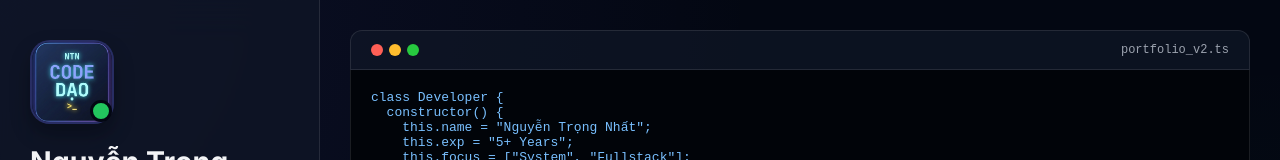
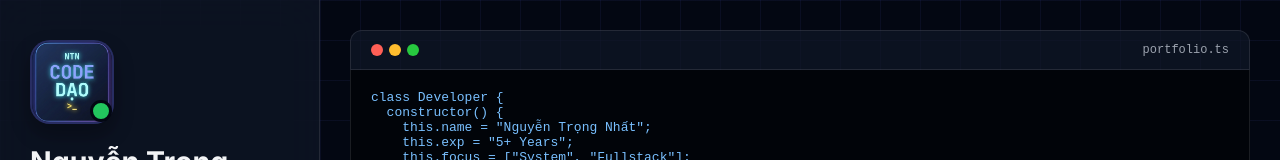
Before and after one commit to Motmaimai/my-profile, a React (Create React App) app: page / in a window 1280 px wide. Shown: the top 160 px of the page. Built offline with nearby package versions, Linux system fonts and the light colour scheme.

Commit message:
Update css !

```diff
--- a/public/index.html
+++ b/public/index.html
@@ -48,4 +48,12 @@
       To create a production bundle, use `npm run build` or `yarn build`.
     -->
   </body>
+  <script>
+    document.addEventListener('mousemove', (e) => {
+        const body = document.body;
+        // Lấy tọa độ chuột và gán vào biến CSS
+        body.style.setProperty('--mouse-x', `${e.clientX}px`);
+        body.style.setProperty('--mouse-y', `${e.clientY}px`);
+    });
+  </script>
 </html>
--- a/src/containers/Main.js
+++ b/src/containers/Main.js
@@ -93,21 +93,21 @@ const Main = () => {
         desc: "Giám sát bản quyền phần mềm và phần cứng doanh nghiệp.",
         type: "System Tool",
         tech: "Python, C#",
-        link: "#"
+        link: "https://ittrackingtool.vietnamcong.com"
       },
       {
         name: "onepos",
         desc: "Phần mềm POS thế hệ mới hỗ trợ đa nền tảng.",
         type: "Management",
         tech: "Laravel, Vue",
-        link: "#"
+        link: "https://onepos.vietnamcong.com"
       },
       {
         name: "quizlogix",
         desc: "Nền tảng thi trắc nghiệm và hỗ trợ giảng dạy AI.",
         type: "EdTech",
         tech: "NodeJS, Socket.io",
-        link: "#"
+        link: "https://quizlogix.vietnamcong.com"
       }
     ],
     hobbies: ["Du lịch", "Trò chơi tốc độ", "Thám hiểm"]
@@ -202,7 +202,7 @@ const Main = () => {
             <span className="dot yellow"></span>
             <span className="dot green"></span>
           </div>
-          <span className="file-name">portfolio_v2.ts</span>
+          <span className="file-name">portfolio.ts</span>
         </div>
 
         <div className="hero-code">
@@ -251,7 +251,7 @@ const Main = () => {
               <div key={i} className="project-bento-card">
                 <div className="card-top">
                   <span className="badge">{proj.type}</span>
-                  <a href={proj.link} className="link">↗</a>
+                  <a target="_blank" href={proj.link} className="link">↗</a>
                 </div>
                 <h4>{proj.name}</h4>
                 <p>{proj.desc}</p>
--- a/src/containers/Main.scss
+++ b/src/containers/Main.scss
@@ -8,17 +8,42 @@
   --text: #f3f4f6;
   --subtext: #9ca3af;
   --glass: rgba(255, 255, 255, 0.03);
+  --grid-size: 40px;
+  --grid-color: rgba(99, 102, 241, 0.07);
+  --glow-color: rgba(99, 102, 241, 0.15);
 }
 
 body {
   margin: 0;
-  background: var(--bg);
+  background-color: var(--bg);
+  /* Vẽ lưới ô vuông */
   background-image:
-    radial-gradient(circle at 0% 0%, rgba(99, 102, 241, 0.1) 0%, transparent 50%),
-    radial-gradient(circle at 100% 100%, rgba(34, 197, 94, 0.05) 0%, transparent 50%);
+    linear-gradient(var(--grid-color) 1px, transparent 1px),
+    linear-gradient(90deg, var(--grid-color) 1px, transparent 1px);
+  background-size: var(--grid-size) var(--grid-size);
   color: var(--text);
   font-family: 'Inter', sans-serif;
   -webkit-font-smoothing: antialiased;
+  min-height: 100vh;
+  position: relative;
+}
+
+/* Lớp phủ hiệu ứng sáng theo chuột */
+body::before {
+  content: "";
+  position: fixed;
+  top: 0;
+  left: 0;
+  width: 100%;
+  height: 100%;
+  /* Tạo vùng sáng tỏa tròn (Radial Gradient) */
+  background: radial-gradient(
+    600px circle at var(--mouse-x, -100%) var(--mouse-y, -100%),
+    var(--glow-color),
+    transparent 40%
+  );
+  z-index: -1; /* Nằm dưới nội dung nhưng trên nền lưới */
+  pointer-events: none; /* Không ngăn cản việc click vào các nút */
 }
 
 .container {
@@ -295,3 +320,34 @@ h3 { color: var(--primary); font-family: monospace; font-size: 20px; margin-bott
     &:before { content: "• "; color: var(--primary); }
   }
 }
+
+/* Tùy chỉnh thanh cuộn cho Chrome, Safari và Edge */
+::-webkit-scrollbar {
+    width: 8px; /* Độ rộng của thanh cuộn */
+    height: 8px; /* Độ cao cho thanh cuộn ngang */
+}
+
+/* Phần nền của thanh cuộn */
+::-webkit-scrollbar-track {
+    background: rgba(255, 255, 255, 0.05);
+    border-radius: 10px;
+}
+
+/* Phần thanh trượt (Thumb) */
+::-webkit-scrollbar-thumb {
+    background: linear-gradient(transparent, #5f5cf0); /* Tạo hiệu ứng gradient cho mượt */
+    border-radius: 10px;
+    border: 2px solid rgba(0, 0, 0, 0); /* Tạo khoảng trống nhỏ quanh thumb */
+    background-clip: content-box;
+}
+
+/* Khi di chuột qua thanh trượt */
+::-webkit-scrollbar-thumb:hover {
+    background: #7b79ff;
+}
+
+/* Tùy chỉnh cho Firefox */
+* {
+    scrollbar-width: thin;
+    scrollbar-color: #5f5cf0 rgba(255, 255, 255, 0.05);
+}
```
